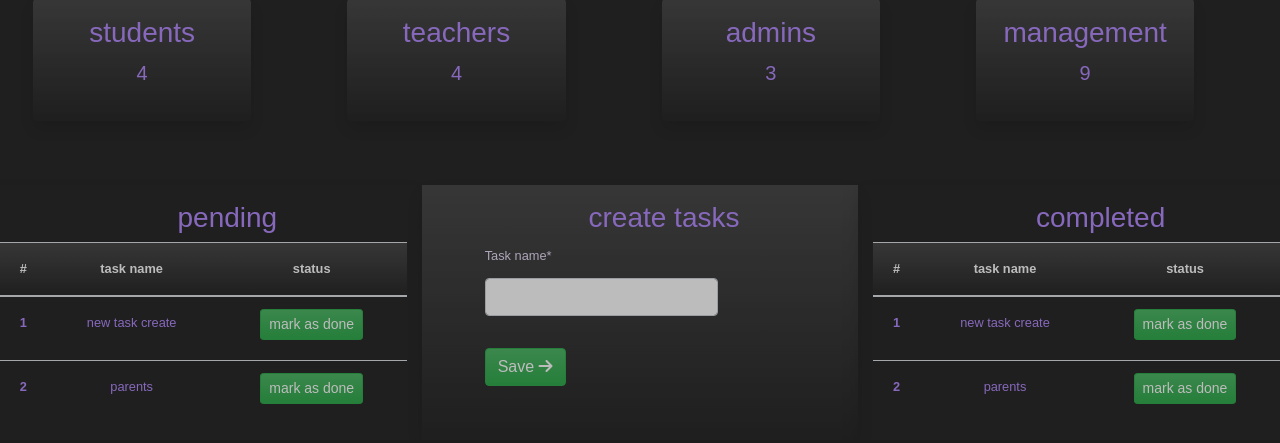
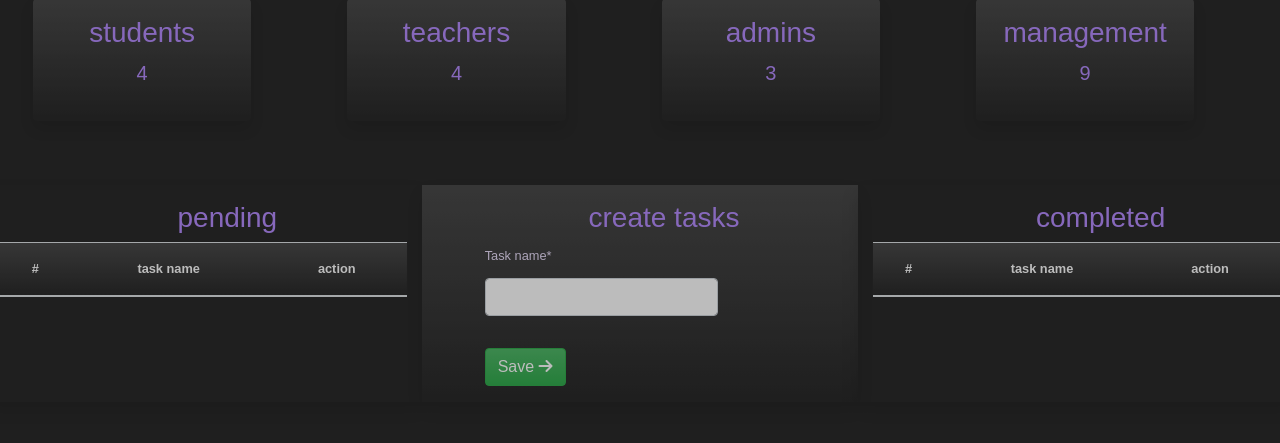
Before and after one commit to akashgkrishnan/hope-v2, a Django app: page /lead-home in a window 1280 px wide. Shown: the part 243-686 px from the top of the page. Run offline with Django 3.2, Linux system fonts and the light colour scheme; a user stored in the database is signed in; data comes from the database, SQL or seed files in the repository; both versions use the stored data as it was after the commit; lists and menus that the app fills with data are empty; some libraries are stand-ins or nearby versions.

Commit message:
changes in my todo tasks

```diff
--- a/lead/templates/lead/lead-index.html
+++ b/lead/templates/lead/lead-index.html
@@ -62,16 +62,16 @@
                     <tr>
                         <th scope="col">#</th>
                         <th scope="col">task name </th>
-                        <th scope="col">status</th>
+                        <th scope="col">action</th>
                     </tr>
                 </thead>
                 <tbody>
-                    {% for task in todos %} {% if not task_status %}
+                    {% for task in todos %} {% if not task.task_status %}
                     <tr class="text-center text-secondary">
                         <th scope="row">{{ task.id }}</th>
                         <td>{{ task.task_name }}</td>
                         <td>
-                            <a href="#" class="btn btn-sm btn-success mb-2">mark as done</a>
+                            <a href="{% url 'complete' task.id %}" class="btn btn-sm btn-success mb-2">mark as done</a>
                         </td>
                     </tr>
                     {% endif %} {% endfor %}
@@ -109,16 +109,16 @@
                     <tr>
                         <th scope="col">#</th>
                         <th scope="col">task name </th>
-                        <th scope="col">status</th>
+                        <th scope="col">action</th>
                     </tr>
                 </thead>
                 <tbody>
-                    {% for task in todos %} {% if not task_status %}
+                    {% for task in todos %} {% if task.task_status %}
                     <tr class="text-center text-secondary">
                         <th scope="row">{{ task.id }}</th>
                         <td>{{ task.task_name }}</td>
                         <td>
-                            <a href="#" class="btn btn-sm btn-success mb-2">mark as done</a>
+                            <a href="#" class="btn btn-sm btn-danger mb-2">delete</a>
                         </td>
                     </tr>
                     {% endif %} {% endfor %}
--- a/lead/urls.py
+++ b/lead/urls.py
@@ -15,6 +15,7 @@ urlpatterns = [
     path('add-subject-teacher', views.subject_teachers, name='add-subject-teacher'),
     path('add-class-teacher', views.add_classteacher, name='add-class-teacher'),
     path('add-tasks', views.create_todos, name='add-tasks'),
+    path('complete/<str:pk>', views.complete, name='complete'),
     path('departments', views.departments, name='departments'),
     path('all-student', views.StudentListView.as_view(), name='all-student'),
     path('all-teacher', views.TeacherListView.as_view(), name='all-teacher'),
--- a/lead/views.py
+++ b/lead/views.py
@@ -49,7 +49,7 @@ def lead_index(request):
     lead_count = lead_user.objects.count()
     teacher_count = teacher_details.objects.count()
     todo_form = todoForm()
-    all_todos = todos.objects.all()
+    all_todos = todos.objects.filter(user = request.user)
     context = {
         'student_count': student_count,
         'management_count': management_count,
@@ -289,6 +289,13 @@ def create_todos(request):
     new_todos.save()
     return redirect('lead-home')
 
+@login_required
+def complete(request, pk):
+	todo = todos.objects.get(pk = pk)
+	todo.task_status = True
+	todo.save()
+	return redirect('lead-home')
+
 
 @login_required
 def departments(request):  # for mapping deparment heads to department
```
Also changed, not shown: db.sqlite3.
